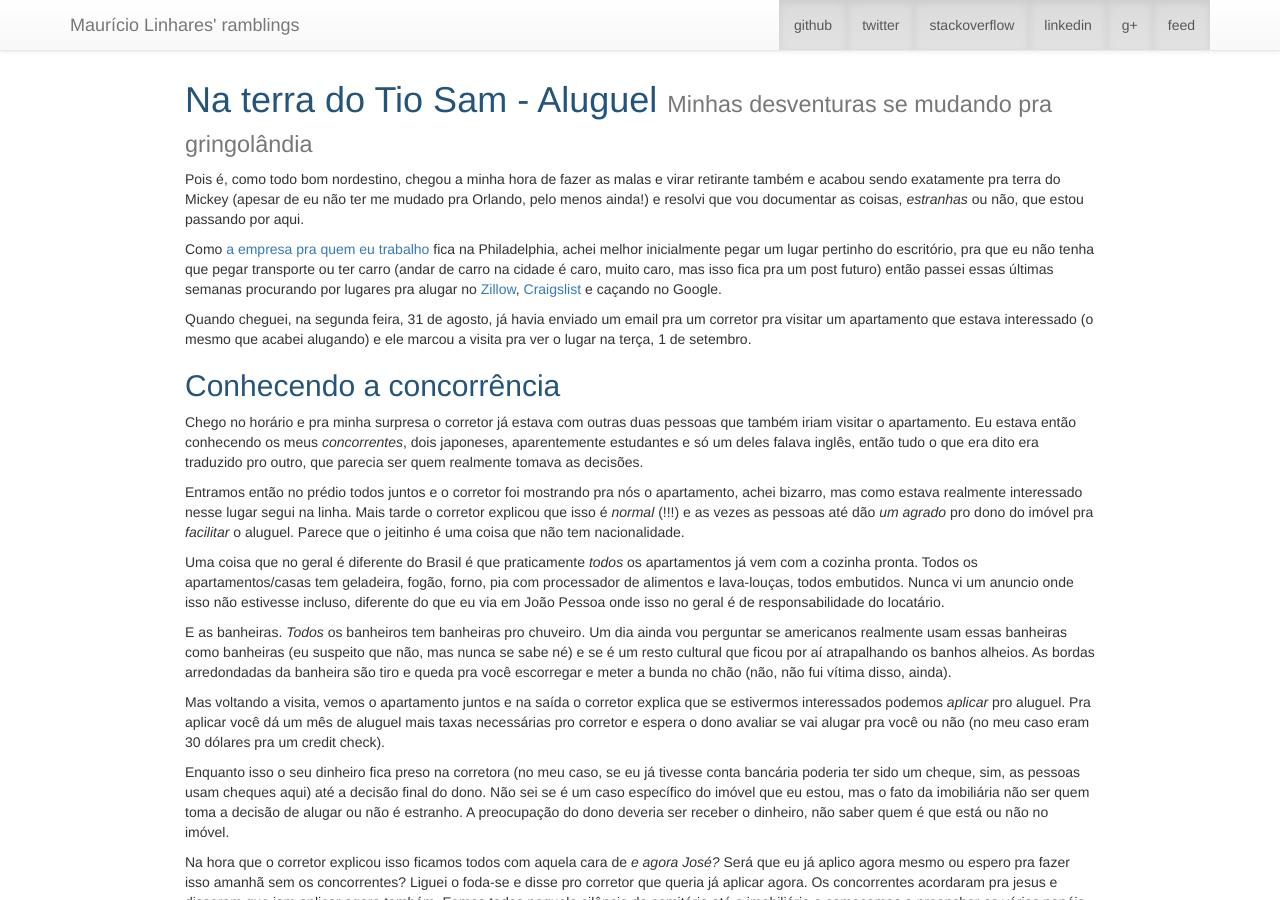
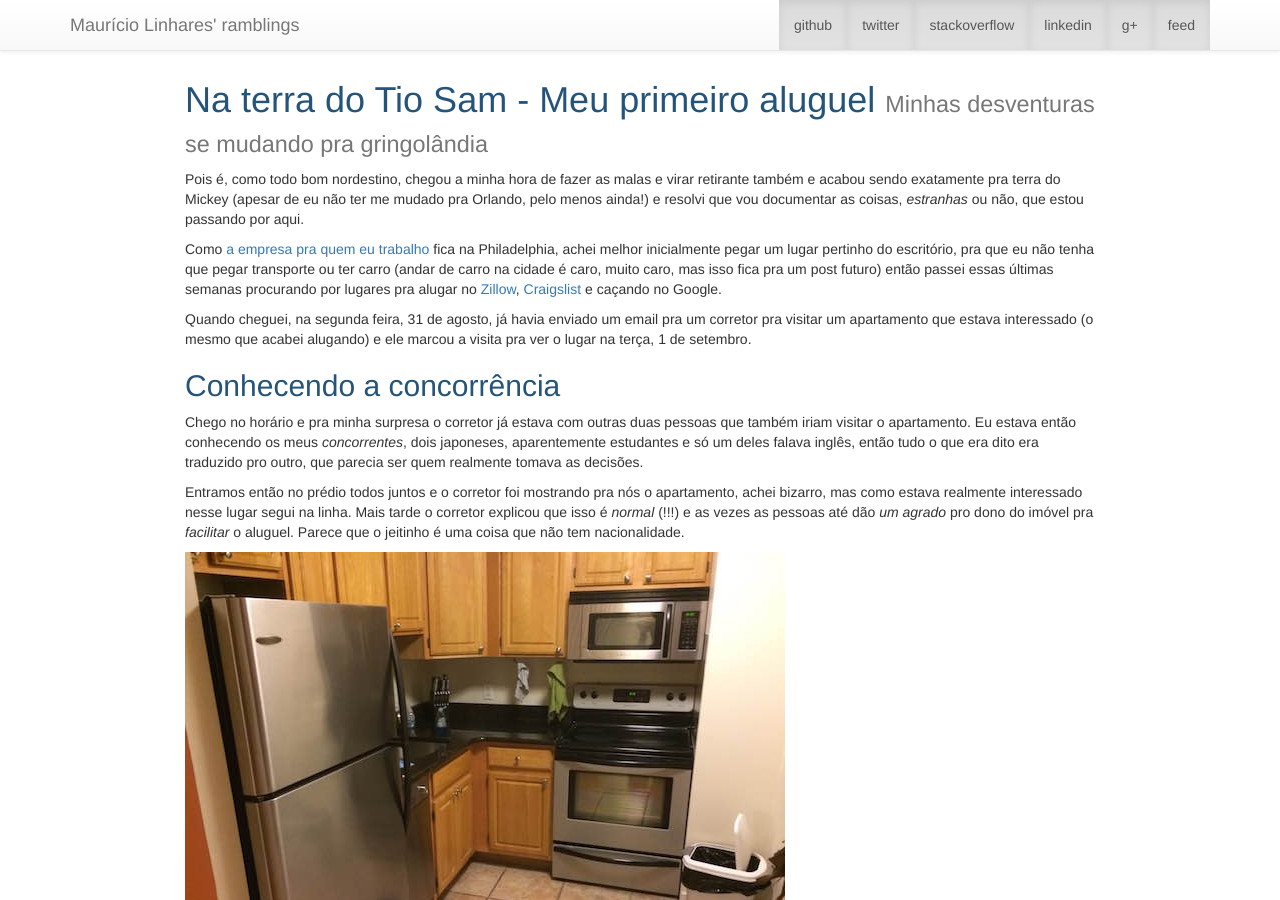
Before and after one commit to mauricio/mauricio.github.com, a Jekyll site: the page built from _posts/2015-09-05-na-terra-do-tio-sam-aluguel.md, in a window 1280 px wide and 900 px high. Built offline with Jekyll 4.4.1, drawn with Linux system fonts in a browser that asks for light colours; comment, search, counter and statistics services are not loaded.

Commit message:
Agora com fotos

```diff
--- a/_posts/2015-09-05-na-terra-do-tio-sam-aluguel.md
+++ b/_posts/2015-09-05-na-terra-do-tio-sam-aluguel.md
@@ -1,6 +1,6 @@
 ---
 layout: post
-title: Na terra do Tio Sam - Aluguel
+title: Na terra do Tio Sam - Meu primeiro aluguel
 subtitle: Minhas desventuras se mudando pra gringolândia
 keywords: mudança, USA, américa, gringo
 tags:
@@ -19,7 +19,11 @@
 
 Entramos então no prédio todos juntos e o corretor foi mostrando pra nós o apartamento, achei bizarro, mas como estava realmente interessado nesse lugar segui na linha. Mais tarde o corretor explicou que isso é *normal* (!!!) e as vezes as pessoas até dão _um agrado_ pro dono do imóvel pra _facilitar_ o aluguel. Parece que o jeitinho é uma coisa que não tem nacionalidade.
 
+![Cozinha pronta]({{ site.url }}/images/aluguel/cozinha.jpg)
+
 Uma coisa que no geral é diferente do Brasil é que praticamente *todos* os apartamentos já vem com a cozinha pronta. Todos os apartamentos/casas tem geladeira, fogão, forno, pia com processador de alimentos e lava-louças, todos embutidos. Nunca vi um anuncio onde isso não estivesse incluso, diferente do que eu via em João Pessoa onde isso no geral é de responsabilidade do locatário.
+
+![Uma banheira!]({{ site.url }}/images/aluguel/banheira.jpg)
 
 E as banheiras. *Todos* os banheiros tem banheiras pro chuveiro. Um dia ainda vou perguntar se americanos realmente usam essas banheiras como banheiras (eu suspeito que não, mas nunca se sabe né) e se é um resto cultural que ficou por aí atrapalhando os banhos alheios. As bordas arredondadas da banheira são tiro e queda pra você escorregar e meter a bunda no chão (não, não fui vítima disso, ainda).
 
```
Also changed, not shown: images/aluguel/banheira.jpg (added), images/aluguel/cozinha.jpg (added).
